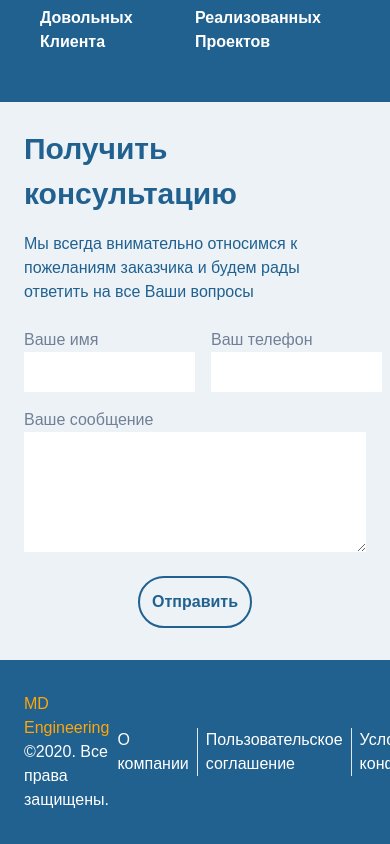
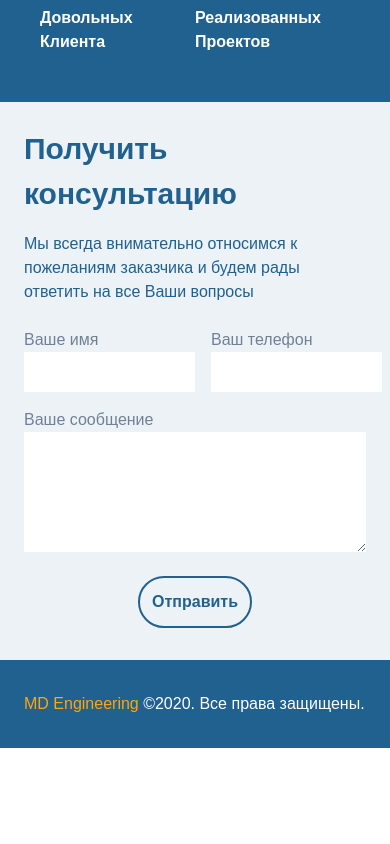
Before and after one commit to atogz/mde, a Vue app: page / in a window 390 px wide. Shown: the part 5961-6805 px from the top of the page. After the commit the page ends 6709 px from the top, so only its background shows below. Built offline with nearby package versions, Linux system fonts and the light colour scheme; what v-img would draw is missing.

Commit message:
Адаптив футера

```diff
--- a/src/components/Footer.vue
+++ b/src/components/Footer.vue
@@ -5,11 +5,11 @@
                 <span class="text-accentColor">MD Engineering </span>
                ©2020. Все права защищены.
            </div>
-            <div class="text-white flex justify-between">
-                <router-link to="/about" class="border-r pr-2 pl-2">О компании</router-link>
-                <router-link to="/about" class="border-r pr-2 pl-2">Пользовательское соглашение</router-link>
-                <router-link to="/about" class="pr-2 pl-2">Условия конфиденциальности</router-link>
-            </div>
+<!--            <div class="text-white flex justify-between">-->
+<!--                <router-link to="/about" class="border-r pr-2 pl-2">О компании</router-link>-->
+<!--                <router-link to="/about" class="border-r pr-2 pl-2">Пользовательское соглашение</router-link>-->
+<!--                <router-link to="/about" class="pr-2 pl-2">Условия конфиденциальности</router-link>-->
+<!--            </div>-->
         </div>
     </footer>
 </template>
```
